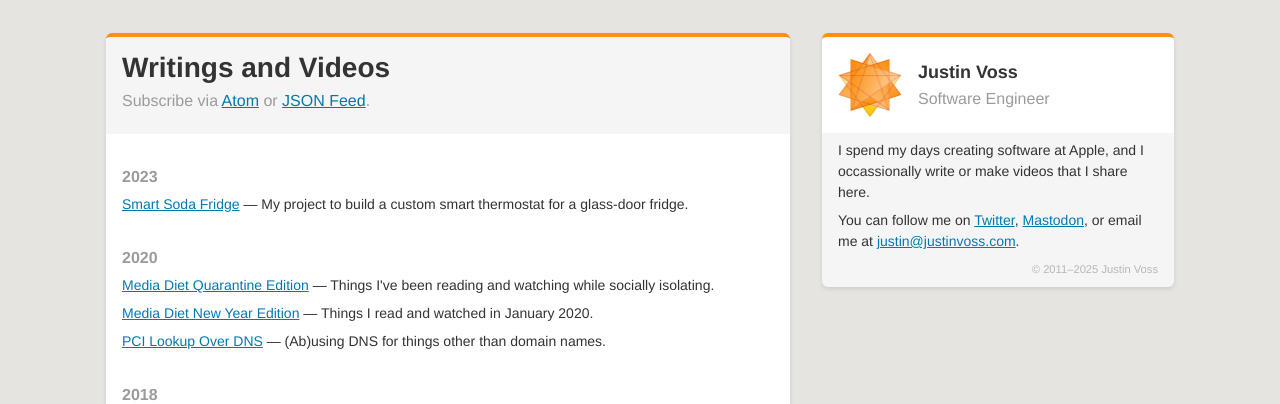
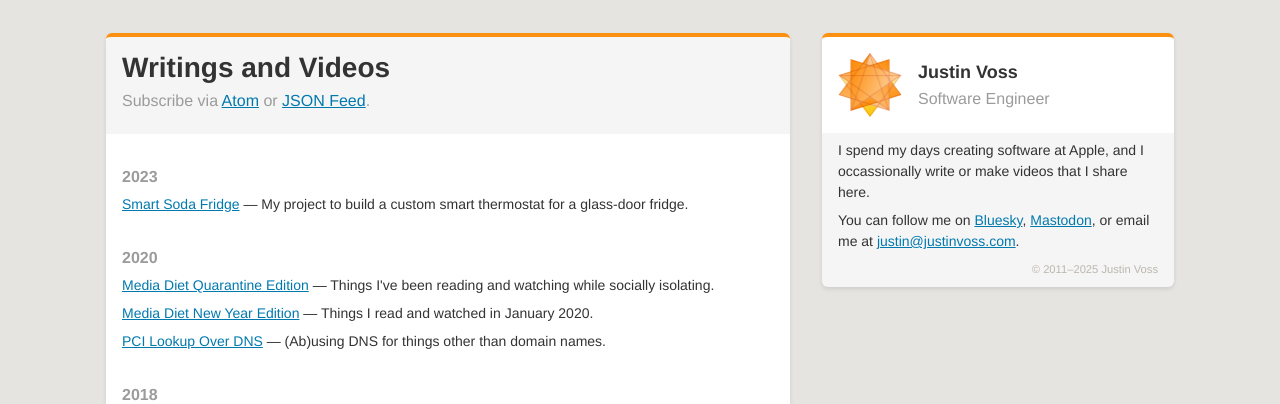
Before and after one commit to justinvoss/justinvoss.com, a Jekyll site: the page built from index.html, in a window 1280 px wide. Shown: the top 404 px of the page. Built offline with Jekyll 4.4.1, drawn with Linux system fonts in a browser that asks for light colours.

Commit message:
Replace Twitter link with Bluesky

```diff
--- a/_includes/about-box.html
+++ b/_includes/about-box.html
@@ -11,6 +11,6 @@
     </div><!-- .l-section-header -->
 
     <p>I spend my days creating software at Apple, and I occassionally write or make videos that I share here.</p>
-    <p>You can follow me on <a href="https://twitter.com/justinvoss" rel="me">Twitter</a>, <a rel="me" href="https://mastodon.social/@justinvoss">Mastodon</a>, or email me at <a href="mailto:{{ site.email }}">{{ site.email }}</a>.</p>
+    <p>You can follow me on <a href="https://bsky.app/profile/justinvoss.com" rel="me">Bluesky</a>, <a rel="me" href="https://mastodon.social/@justinvoss">Mastodon</a>, or email me at <a href="mailto:{{ site.email }}">{{ site.email }}</a>.</p>
     <p class="s-site-copyright">{{ site.copyright }}</p>
 </section>
```
